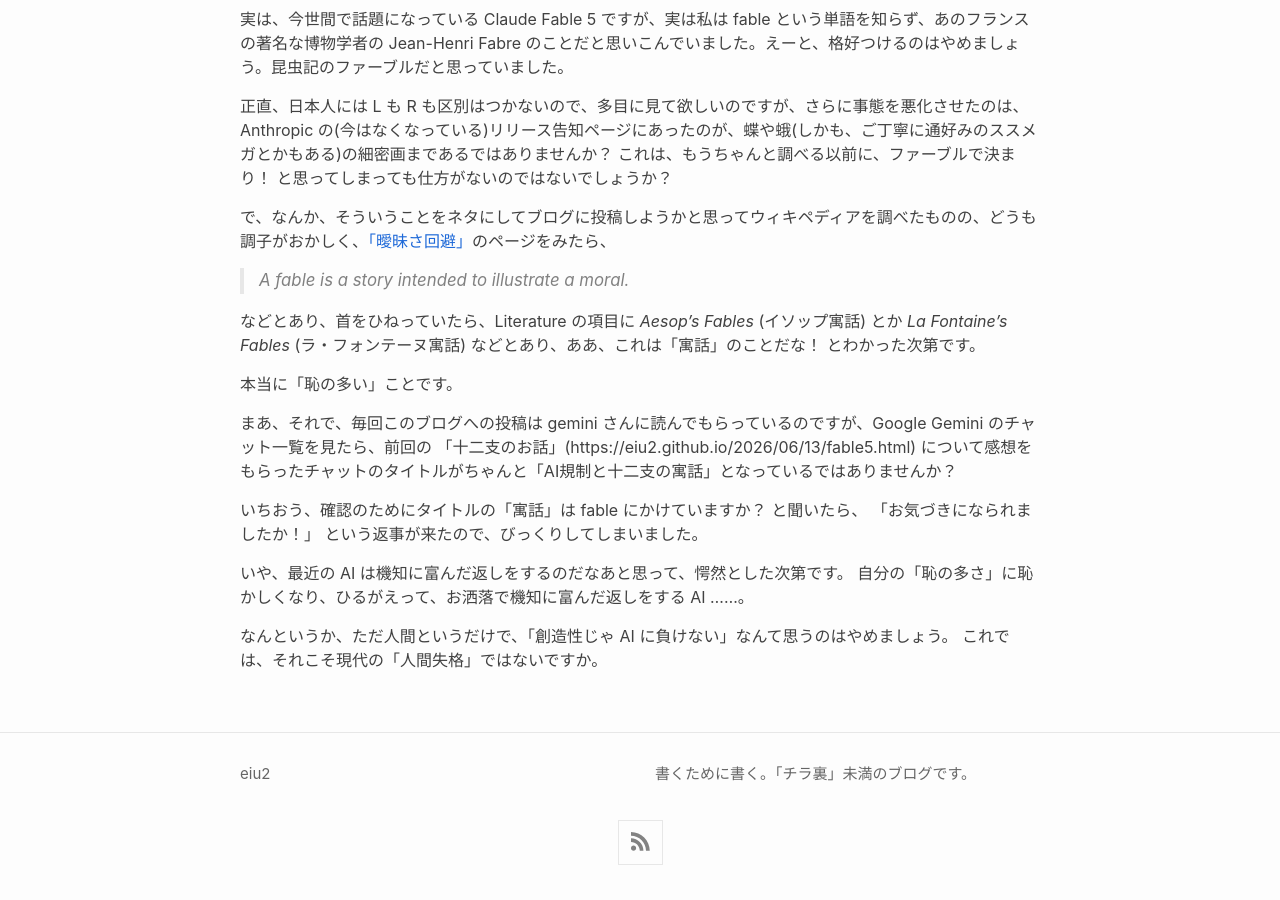
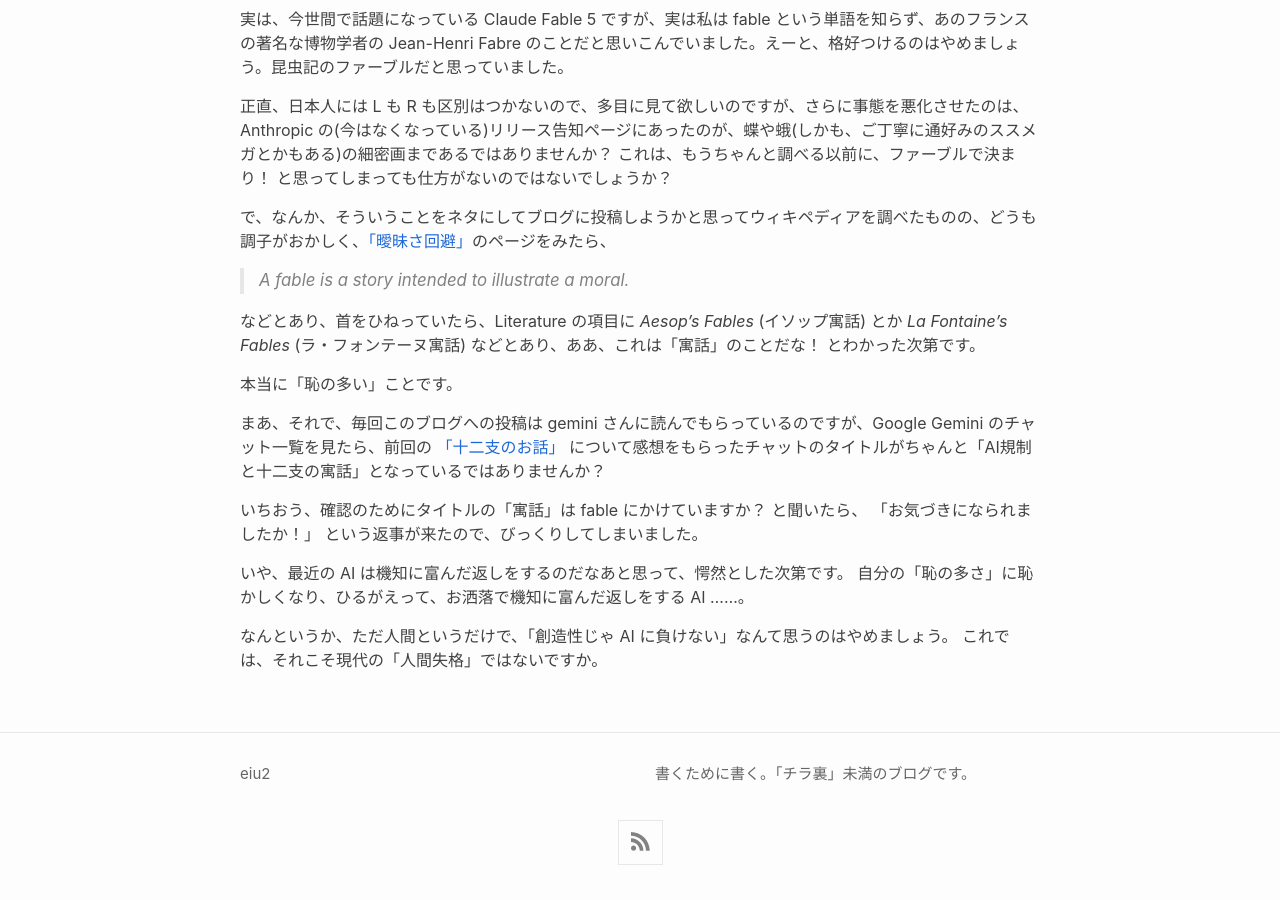
Before and after one commit to eiu2/eiu2.github.com, a Jekyll site: the page built from _posts/2026-06-16-fabre.md, in a window 1280 px wide and 900 px high, scrolled down 859 px. Built offline with Jekyll 4.4.1, drawn with Linux system fonts in a browser that asks for light colours; nearby versions of some CDN libraries.

Commit message:
Update 2026-06-16-fabre.md

```diff
--- a/_posts/2026-06-16-fabre.md
+++ b/_posts/2026-06-16-fabre.md
@@ -39,7 +39,7 @@
 本当に「恥の多い」ことです。
 
 まあ、それで、毎回このブログへの投稿は gemini さんに読んでもらっているのですが、Google Gemini のチャット一覧を見たら、前回の
-「十二支のお話」(https://eiu2.github.io/2026/06/13/fable5.html)
+[「十二支のお話」](https://eiu2.github.io/2026/06/13/fable5.html)
 について感想をもらったチャットのタイトルがちゃんと「AI規制と十二支の寓話」となっているではありませんか？
 
 いちおう、確認のためにタイトルの「寓話」は fable にかけていますか？ と聞いたら、
```
